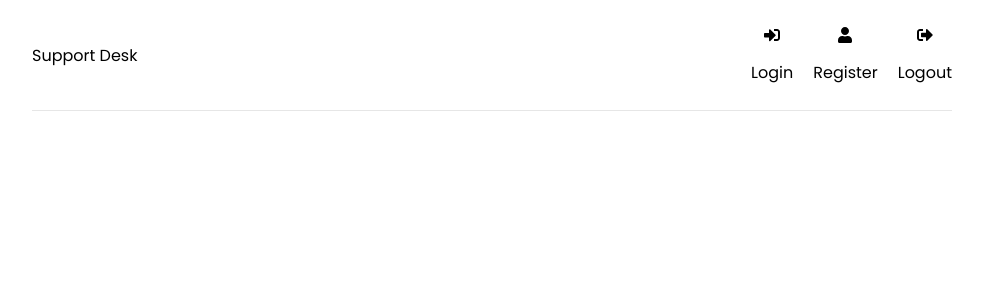
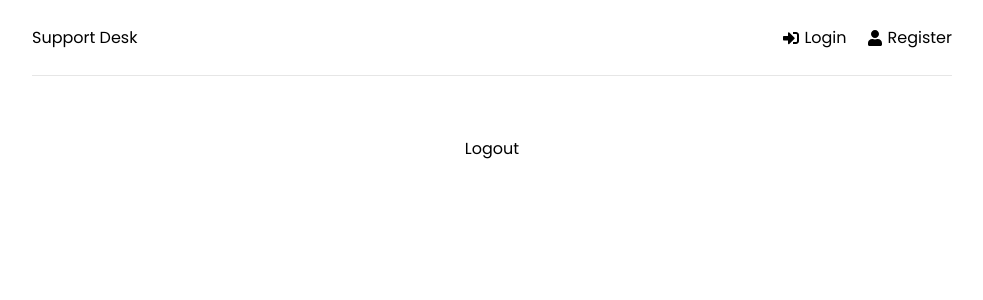
Before and after one commit to alexmisnovs/support-mern, a React (Create React App) app in the folder frontend/: page /logout in a window 1280 px wide. Shown: the top 300 px of the page, without its empty margins (148-1131 px from the left). Built offline with nearby package versions, Linux system fonts and the light colour scheme.

Commit message:
updated layout

```diff
--- a/frontend/src/App.js
+++ b/frontend/src/App.js
@@ -1,6 +1,6 @@
 import { BrowserRouter as Router, Routes, Route } from "react-router-dom";
 import Header from "./components/Header";
-import Contact from "./pages/Contact";
+import Logout from "./pages/Logout";
 import Home from "./pages/Home";
 import Login from "./pages/Login";
 import Register from "./pages/Register";
@@ -14,7 +14,7 @@ function App() {
             <Route path="/" element={<Home />} />
             <Route path="/login" element={<Login />} />
             <Route path="/register" element={<Register />} />
-            <Route path="/contact-us" element={<Contact />} />
+            <Route path="/logout" element={<Logout />} />
           </Routes>
         </div>
       </Router>
--- a/frontend/src/components/Header.jsx
+++ b/frontend/src/components/Header.jsx
@@ -10,17 +10,22 @@ const Header = () => {
       </div>
       <ul>
         <li>
-          <FaSignInAlt />
-          <Link to="/login">Login</Link>
+          <Link to="/login">
+            {" "}
+            <FaSignInAlt />
+            Login
+          </Link>
         </li>
         <li>
-          <FaUser />
-          <Link to="/register">Register</Link>
+          <Link to="/register">
+            <FaUser />
+            Register
+          </Link>
         </li>
-        <li>
+        {/* <li>
           <FaSignOutAlt />
           <Link to="/logout">Logout</Link>
-        </li>
+        </li> */}
       </ul>
     </header>
   );
--- a/frontend/src/pages/Contact.jsx
+++ /dev/null
@@ -1,7 +0,0 @@
-import React from "react";
-
-const Contact = () => {
-  return <div>Contact</div>;
-};
-
-export default Contact;
--- /dev/null
+++ b/frontend/src/pages/Logout.jsx
@@ -0,0 +1,7 @@
+import React from "react";
+
+const Logout = () => {
+  return <div>Logout</div>;
+};
+
+export default Logout;
```
